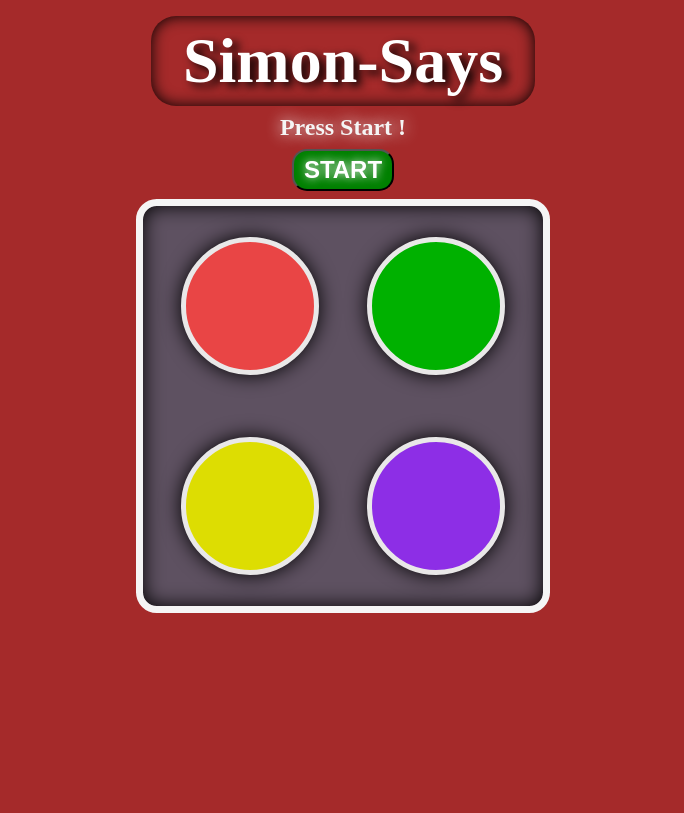
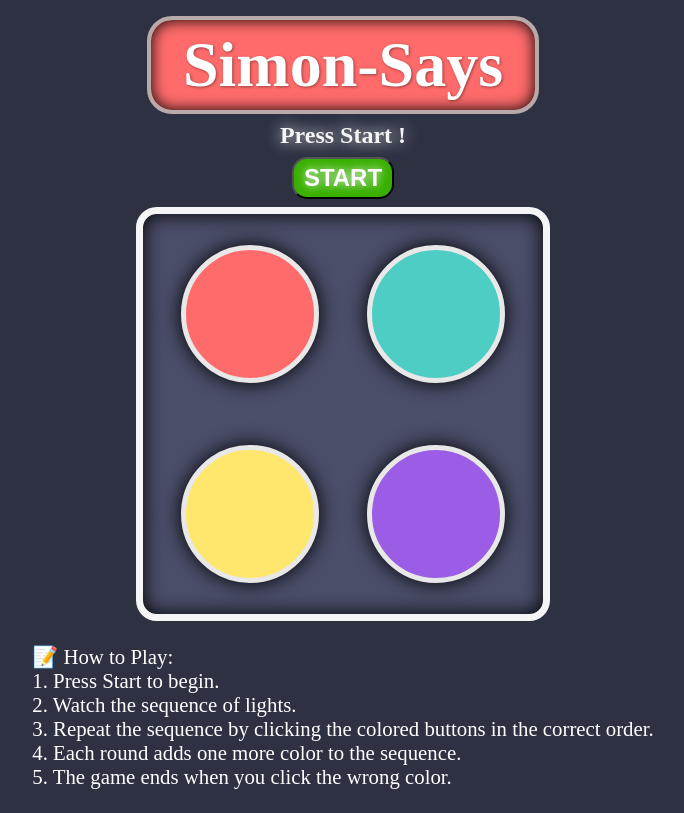
Before and after one commit to raj-singh2005/Simon-Says-Game, a plain HTML site: page index.html in a window 1280 px wide. Shown: the whole page, without its empty margins (297-981 px from the left). Drawn offline with Linux system fonts and the light colour scheme.

Commit message:
improving ui and adding instructions

```diff
--- a/app.js
+++ b/app.js
@@ -61,7 +61,7 @@ const checkans = function (idx) {
     let body = document.querySelector("body");
     body.style.backgroundColor = "red";
     setTimeout(function () {
-      body.style.backgroundColor = "brown";
+      body.style.backgroundColor = "#2D3142";
     }, 150);
     resetGame();
   }
--- a/index.html
+++ b/index.html
@@ -20,6 +20,13 @@
      <div  id="yellow" class="btn yellow" type="button"></div>
      <div  id="blue" class="btn blue" type="button"></div>
     </div>
+    <ul>📝 How to Play:
+        <li>1. Press Start to begin.</li>
+        <li>2. Watch the sequence of lights.</li>
+        <li>3. Repeat the sequence by clicking the colored buttons in the correct order.</li>
+        <li>4. Each round adds one more color to the sequence.</li>
+        <li>5. The game ends when you click the wrong color.</li>
+    </ul>
 </div>
 
     <script src="app.js"></script>
--- a/style.css
+++ b/style.css
@@ -5,13 +5,16 @@
 
 body{
     text-align: center;
-    background-color: brown;
+    background-color: #2D3142;
 }
 h1{
     font-size: 4rem;
     color: white;
-    text-shadow: 6px 4px 10px  black;
+    text-shadow: 1px 1px 3px rgba(0, 0, 0, 0.4);
+
     display: inline-block;
+    background-color: #FF6B6B;
+    border: 4px solid rgb(182, 170, 170);
 
     padding: 0.5rem 2rem;
     margin-top: 1rem;
@@ -35,7 +38,7 @@ h1{
 justify-content: center;
 align-items: center;
 width: 25rem;
-background-color: rgb(94, 81, 97);
+background-color:#4A4E69;
 height: 25rem;
 margin-top: 0.5rem;
 border: 7px solid whitesmoke;
@@ -62,17 +65,17 @@ h2{
 }
 
 .red{
-    background-color: rgb(233, 69, 69);
+    background-color: #FF6B6B;
 
 }
 .yellow{
-    background-color: rgb(221, 221, 2);
+    background-color: #FFE66D;
 }
 .blue{
-    background-color: rgb(141, 46, 230);
+    background-color:#9B5DE5;
 }
 .green{
-    background-color: rgb(0, 177, 0);
+    background-color:#4ECDC4;
 }
 
 .flash{
@@ -91,15 +94,28 @@ button{
     margin-top: 8px;
     font-weight: 600;
     color: white;
-    background-color: green;
+    background-color: #38B000;
     text-shadow: 0px 0px 10px whitesmoke;
     transition: all 0.5s ;
 }
 
 button:hover{
     box-shadow: 0px 0px 10px black;
+    background-color: #70E000;
 }
 
 .newbtn{
     display: none;
 }
+
+ul{
+    padding: 1.5rem 1.5rem;
+    color: white;
+    font-size: 1.3rem;
+    text-align: left;
+
+}
+li{
+    text-align: left;
+    list-style: none;
+}
```
